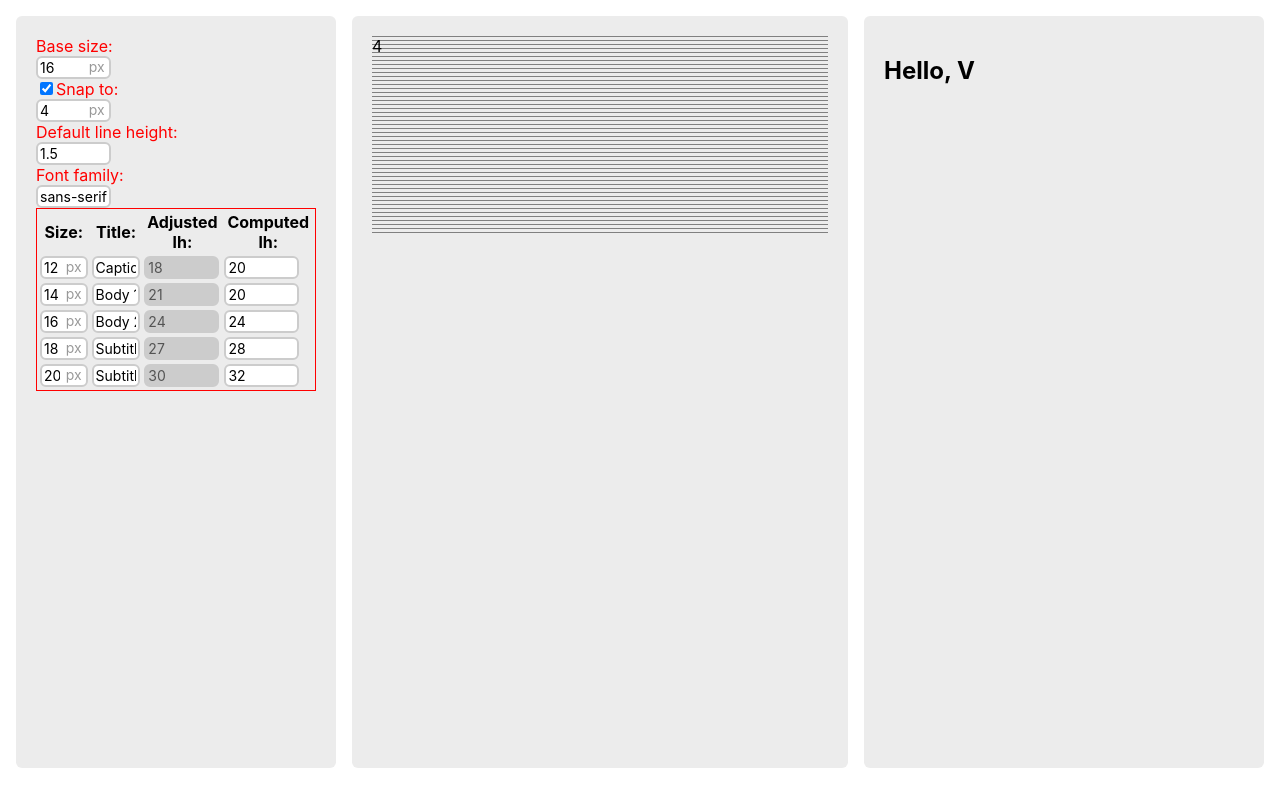
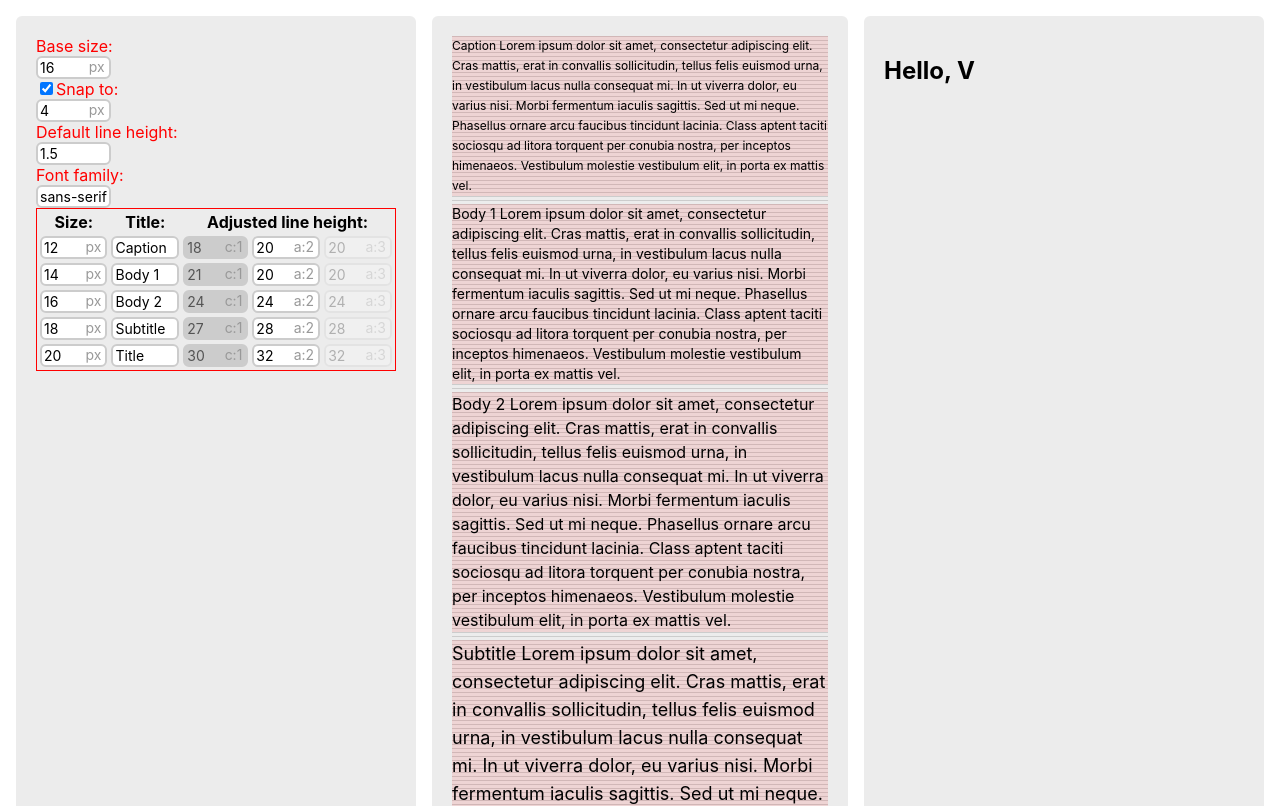
Before and after one commit to vdepizzol/grid-friendly-type-scale, a React (Create React App) app: page / in a window 1280 px wide. Shown: the top 806 px of the page. Built offline with nearby package versions, Linux system fonts and the light colour scheme.

Commit message:
disabled snap is broken, preview is working

```diff
--- a/src/App.css
+++ b/src/App.css
@@ -1,6 +1,6 @@
 .App {
   display: grid;
-  grid-template-columns: 320px 1fr 400px;
+  grid-template-columns: 400px 1fr 400px;
   grid-auto-flow: column;
   gap: 16px;
   height: calc(100vh - 32px);
--- a/src/App.js
+++ b/src/App.js
@@ -23,7 +23,7 @@ class App extends React.Component {
         {id: 1, size: 14, title: "Body 1", computedLineHeight: null, adjustedLineHeight: null},
         {id: 2, size: 16, title: "Body 2"},
         {id: 3, size: 18, title: "Subtitle"},
-        {id: 4, size: 20, title: "Subtitle"}
+        {id: 4, size: 20, title: "Title"}
       ]
     }
 
@@ -48,16 +48,36 @@ class App extends React.Component {
   }
 
   handleSnapToggleChange(value) {
+    const snap = !this.state.snapToggle;
+
     this.setState({
-      snapToggle: !this.state.snapToggle
+      snapToggle: snap
     });
 
-    // if disabled, adjusted LH = computed LH;
+    //this.computeLineHeights();
 
-    // else, computed LHs again
+    if (snap === true) {
+      console.log('snapped');
+      this.computeLineHeights();
+    } else {
+      console.log('not snapped');
+      this.computeLineHeights(null, 1);
+
+      /*
+      // Reset adjustedLineHeight to be equal to computedLineHeight
+      this.setState(state => {
+        const typeScale = state.typeScale.map((item) => {
+          item['adjustedLineHeight'] = item['computedLineHeight'];
+          return item;
+        });
+        return { typeScale: typeScale };
+      });
+      */
+    }
   }
 
   handleGridSizeChange(value) {
+    console.log('grid size changed');
     this.setState({
       gridSize: value
     });
@@ -106,7 +126,8 @@ class App extends React.Component {
     const defaultLineHeight = newLineHeight ?? this.state.defaultLineHeight;
     const gridSize = newGridSize ?? this.state.gridSize;
 
-    console.log('new lh', defaultLineHeight, gridSize);
+    console.log(defaultLineHeight, gridSize);
+
     this.setState(state => {
       const typeScale = state.typeScale.map((item) => {
         const computedLineHeight = item['size'] * defaultLineHeight
@@ -178,7 +199,9 @@ class App extends React.Component {
             gridSize={this.state.gridSize} />
         </section>
         <section className="App-output">
-          <SampleGrid gridSize={this.state.gridSize} />
+          <SampleGrid
+            gridSize={this.state.gridSize}
+            typeScale={this.state.typeScale} />
         </section>
 
         <section className="App-about">
--- a/src/SampleGrid.js
+++ b/src/SampleGrid.js
@@ -6,16 +6,32 @@ class SampleGrid extends React.Component {
 
     const style = {
       backgroundSize: gridSize + "px " + gridSize + "px",
-      backgroundImage: "linear-gradient(to bottom, grey 1px, transparent 1px)",
-      height: 200
+      backgroundImage: "linear-gradient(to bottom, #ccc 1px, transparent 1px)",
+      overflow: 'auto'
     };
+
+    const lipsum = 'Lorem ipsum dolor sit amet, consectetur adipiscing elit. Cras mattis, erat in convallis sollicitudin, tellus felis euismod urna, in vestibulum lacus nulla consequat mi. In ut viverra dolor, eu varius nisi. Morbi fermentum iaculis sagittis. Sed ut mi neque. Phasellus ornare arcu faucibus tincidunt lacinia. Class aptent taciti sociosqu ad litora torquent per conubia nostra, per inceptos himenaeos. Vestibulum molestie vestibulum elit, in porta ex mattis vel.';
+
+    const listItems = this.props.typeScale.map((typeScaleItem) => {
+      const style = {
+        fontSize: typeScaleItem.size + 'px',
+        lineHeight: typeScaleItem.adjustedLineHeight + 'px',
+        backgroundColor: 'rgba(255, 0, 0, 0.1)',
+        marginBottom: (this.props.gridSize * 2) + 'px'
+      };
+      return (
+        <div style={style}>
+          {typeScaleItem.title} {lipsum}
+        </div>
+      );
+    });
 
     return (
       <div
         className="sample-grid"
         style={style}
       >
-        {this.props.gridSize}
+        {listItems}
       </div>
     );
   }
--- a/src/TypeScaleEditor.js
+++ b/src/TypeScaleEditor.js
@@ -11,7 +11,9 @@ class TypeScaleEditor extends React.Component {
   */
 
   render() {
+
     const typeScale = this.props.typeScale;
+    console.log('rerender editor', typeScale);
     const listItems = typeScale.map((typeScaleItem) => {
 
       const handleSizeChange = (value) => {
@@ -24,7 +26,6 @@ class TypeScaleEditor extends React.Component {
 
       const handleAdjustedLineHeightChange = (value) => {
         this.props.onChange(typeScaleItem.id, 'adjustedLineHeight', value);
-        console.log(value)
         return value;
       }
 
@@ -43,24 +44,29 @@ class TypeScaleEditor extends React.Component {
             value={typeScaleItem.title} />
         </td>
         <td>
-          {this.props.snapToggle
-            ? <VInputField
+          <div style={{display: 'grid', gridAutoFlow: 'column', gap: 4}}>
+            <VInputField
+              isVisible={!this.props.snapToggle}
               type="text"
               disabled
-                onChange={handleTitleChange}
-                value={typeScaleItem.computedLineHeight} />
-            : <VInputField
-                type="text"
-                onChange={handleAdjustedLineHeightChange}
-                value={typeScaleItem.adjustedLineHeight} />
-          }
-        </td>
-        <td>
+              value={typeScaleItem.computedLineHeight}
+              suffix="c:1" />
+
             <VInputField
+              isVisible={!this.props.snapToggle}
               type="number"
               step={this.props.gridSize}
               onChange={handleAdjustedLineHeightChange}
-            value={typeScaleItem.adjustedLineHeight} />
+              value={typeScaleItem.adjustedLineHeight}
+              suffix="a:2" />
+
+            <VInputField
+              isVisible={this.props.snapToggle}
+              type="number"
+              onChange={handleAdjustedLineHeightChange}
+              value={typeScaleItem.adjustedLineHeight}
+              suffix="a:3" />
+          </div>
         </td>
       </tr>
       );
@@ -71,8 +77,7 @@ class TypeScaleEditor extends React.Component {
           <tr>
             <th>Size:</th>
             <th>Title:</th>
-            <th>Adjusted lh:</th>
-            <th>Computed lh:</th>
+            <th>Adjusted line height:</th>
           </tr>
         </thead>
         <tbody>
--- a/src/VInputField.css
+++ b/src/VInputField.css
@@ -11,6 +11,9 @@
   grid-auto-flow: column;
   gap: 4px;
   cursor: text;
+}
+.input.hidden {
+  opacity: 0.25;
 }
 
 .input:focus-within {
--- a/src/VInputField.js
+++ b/src/VInputField.js
@@ -23,6 +23,8 @@ class VInputField extends React.Component {
   render() {
     let className = (this.props.disabled) ? 'disabled' : '';
 
+    className += (this.props.isVisible) ? ' hidden' : '';
+
     return (
       <label
         className={VInputField.#defaultClassNames + ' ' + className}
```
Also changed, not shown: src/VSnapInputField.js (added). Lines whose indentation alone changed are shown as unchanged.
